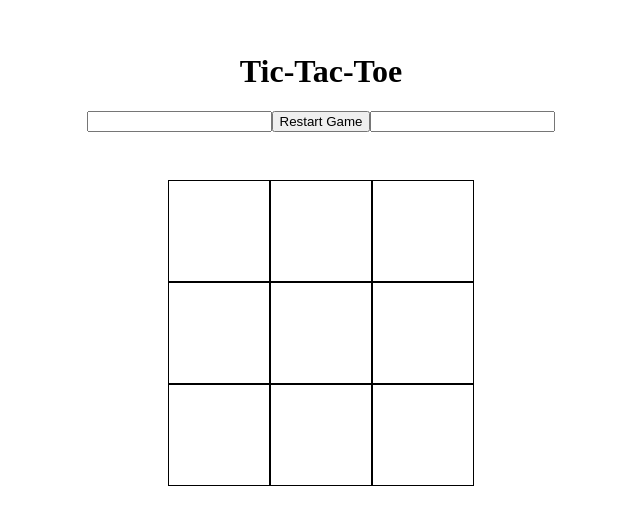
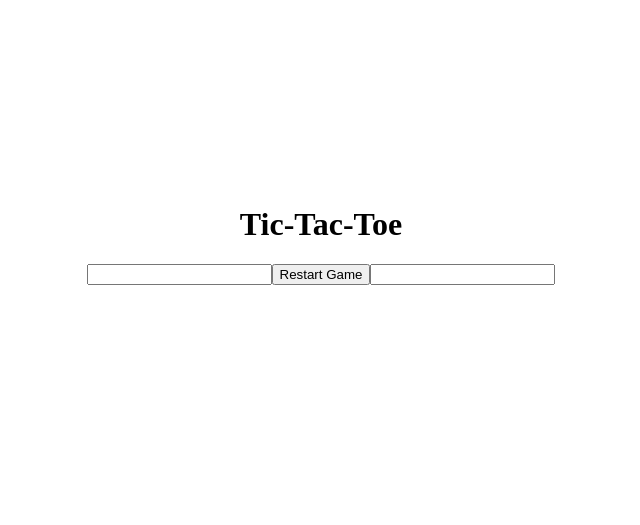
Before and after one commit to jennifertieu/top-tic-tac-toe, a website: page index.html in a window 1280 px wide. Shown: the part 149-674 px from the top of the page, without its empty margins (319-959 px from the left). Drawn offline with Linux system fonts and the light colour scheme.

Commit message:
add button type and id

```diff
--- a/index.html
+++ b/index.html
@@ -15,7 +15,7 @@
                 <input type="text">
             </div>
             <div>
-                <button>Restart Game</button>
+                <button type="button" id="resetButton">Restart Game</button>
             </div>
             <div class="player-name">
                 <input type="text">
@@ -23,15 +23,7 @@
         </div>
     </header>
     <main class="board">
-        <div class="square"></div>
-        <div class="square"></div>
-        <div class="square"></div>
-        <div class="square"></div>
-        <div class="square"></div>
-        <div class="square"></div>
-        <div class="square"></div>
-        <div class="square"></div>
-        <div class="square"></div>
     </main>
+    <script src="game.js"></script>
 </body>
 </html>
```
